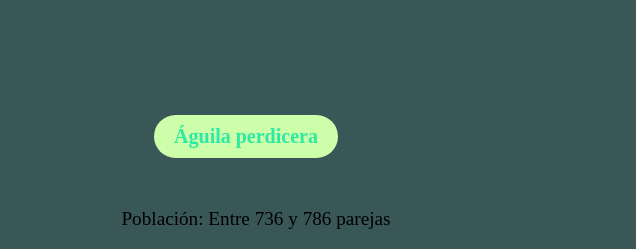
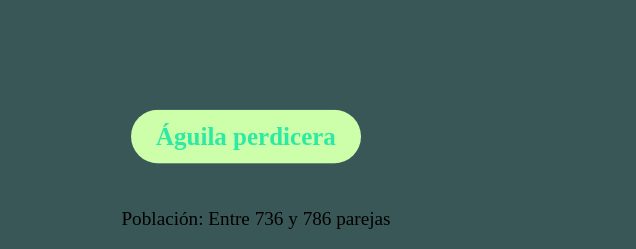
Before and after one commit to Elmotillos/Lenguaje-de-marcas, a plain HTML site: page Animales en peligro/index.html in a window 1280 px wide. In both pictures the pointer is over the link "Águila perdicera". Shown: the part 1547-1796 px from the top of the page, 644-1280 px from the left. Drawn offline with Linux system fonts and the light colour scheme.

Commit message:
Update estilo.css

```diff
--- a/Animales en peligro/estilo.css
+++ b/Animales en peligro/estilo.css
@@ -126,10 +126,11 @@ body{
     transition: all 500ms ease;
 }
 
-/*Le otorga una transición a los enlaces con un hover*/
+/*Le otorga una transición y una transformación a los enlaces con un hover*/
 .animales a:hover{
     background-color: #CDFEAA;
     border-radius: 50px;
+    transform: scale(1.25);
 }
 
 /*Diseño del footer*/
```
